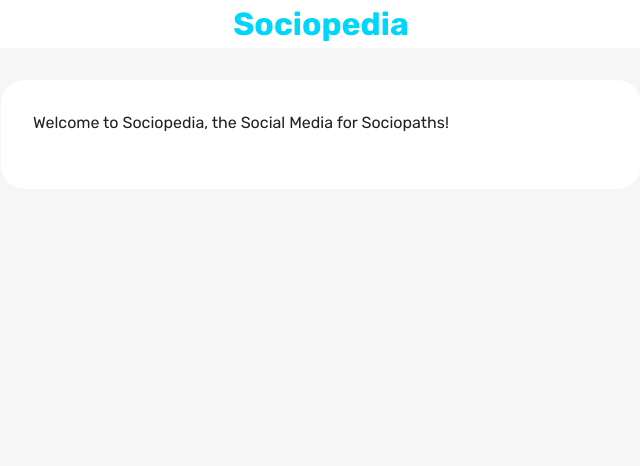
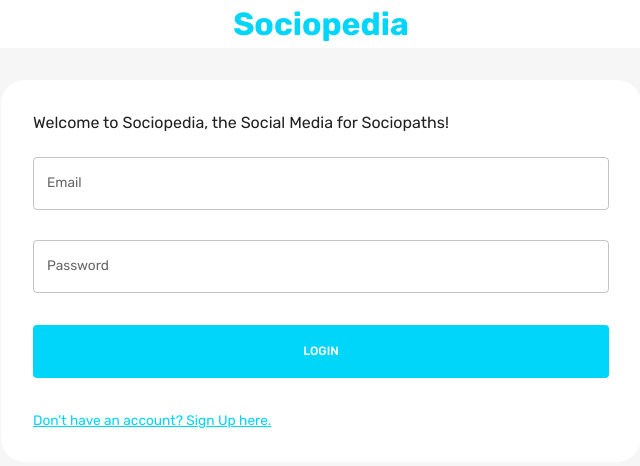
Before and after one commit to waspy71/EdRoh_MERN_tutorials, a React (Create React App) app in the folder FullstackResponsiveMERN/client/: page / in a window 1280 px wide. Shown: the top 466 px of the page, without its empty margins (319-959 px from the left). Built offline with nearby package versions, Linux system fonts and the light colour scheme.

Commit message:
Register, Login Pages and Form part2

```diff
--- a/FullstackResponsiveMERN/client/src/scenes/loginPage/Form.jsx
+++ b/FullstackResponsiveMERN/client/src/scenes/loginPage/Form.jsx
@@ -20,13 +20,13 @@
 
 /* 'yup' validation schema */
 const registerSchema = yup.object().shape({
-  firsName: yup.string().required('required'),
-  lastName: yup.string().required('required'),
-  email: yup.string().email('invalid email').required('required'),
-  password: yup.string().required('required'),
-  location: yup.string().required('required'),
-  occupation: yup.string().required('required'),
-  picture: yup.string().required('required'),
+  firstName: yup.string().required("required"),
+  lastName: yup.string().required("required"),
+  email: yup.string().email("invalid email").required("required"),
+  password: yup.string().required("required"),
+  location: yup.string().required("required"),
+  occupation: yup.string().required("required"),
+  picture: yup.string().required("required"),
 })
 
 const loginSchema = yup.object().shape({
@@ -58,7 +58,62 @@
   const isLogin = pageType === 'login'
   const isRegister = pageType === 'register'
 
+  const register = async (values, onSubmitProps) => {
+    //this allows us to send form info with image
+    const formData = new FormData()
+    for(let value in values) {
+      formData.append(value, values[value])
+    }
+    formData.append('picturePath', values.picture.name)
+
+    const savedUserResponse = await fetch(
+      'http://localhost:3001/auth/register',
+      {
+        method: "POST",
+        body: formData,
+      }
+    )
+    const savedUser = await savedUserResponse.json()
+    onSubmitProps.resetForm()
+
+    if (savedUser) {
+      setPageType('login')
+    }
+  }
+
+  const login = async (values, onSubmitProps) => {
+    const loggedInResponse = await fetch(
+      'http://localhost:3001/auth/login',
+      {
+        method: "POST",
+        headers: {'Content-Type': 'application/json' },
+        body: JSON.stringify(values),
+      }
+    )
+    const loggedIn = await loggedInResponse.json()
+    onSubmitProps.resetForm()
+
+    if (loggedIn) {
+      dispatch(
+        setLogin({
+          user: loggedIn.user,
+          token: loggedIn.token,
+        })
+      )
+      navigate('/home')
+    }
+  }
+
   const handleFormSubmit = async (values, onSubmitProps) => {
+    if (isLogin) {
+      await login(values, onSubmitProps)
+    }
+    if (isRegister) {
+      await register(values, onSubmitProps)
+    }
+
+
+  }
 
     return(
       <Formik
@@ -158,7 +213,6 @@
                               <EditOutlinedIcon />
                             </FlexBetween>
                           )}
-
                         </Box>
                       )}
                     </Dropzone>
@@ -166,13 +220,70 @@
                 </>
               )}
 
+              <TextField
+                label='Email'
+                onBlur={handleBlur}
+                onChange={handleChange}
+                value={values.email}
+                name="email"
+                error={Boolean(touched.email) && Boolean(errors.email)}
+                helperText={touched.email && errors.email}
+                sx={{ gridColumn: 'span 4'}}
+              />
+              <TextField
+                label='Password'
+                type="password"
+                onBlur={handleBlur}
+                onChange={handleChange}
+                value={values.password}
+                name="password"
+                error={Boolean(touched.password) && Boolean(errors.password)}
+                helperText={touched.password && errors.password}
+                sx={{ gridColumn: 'span 4'}}
+              />
+            </Box>
+
+            {/* BUTTONS */}
+            <Box>
+              <Button
+                fullWidth
+                type="submit"
+                sx={{
+                  margin: '2rem 0',
+                  padding: '1rem',
+                  backgroundColor: palette.primary.main,
+                  color: palette.background.alt,
+                  '&:hover': { color: palette.primary.main }
+                }}
+              >
+                {isLogin ? 'LOGIN' : 'REGISTER'}
+              </Button>
+              <Typography
+                onClick={() => {
+                  setPageType(isLogin ? 'register' : 'login')
+                  resetForm()
+                }}
+                sx={{
+                  textDecoration: 'underline',
+                  color: palette.primary.main,
+                  '&:hover': {
+                    cursor: 'pointer',
+                    color: palette.primary.light
+                   }
+                }}
+              >
+                {isLogin
+                  ? "Don't have an account? Sign Up here."
+                  : "Already have an account? Login here."
+                }
+
+              </Typography>
             </Box>
           </form>
         )}
       </Formik>
     )
   }
-}
 
 
 
```
